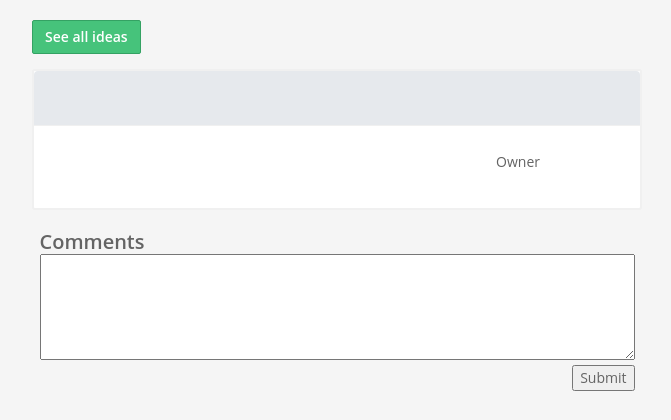
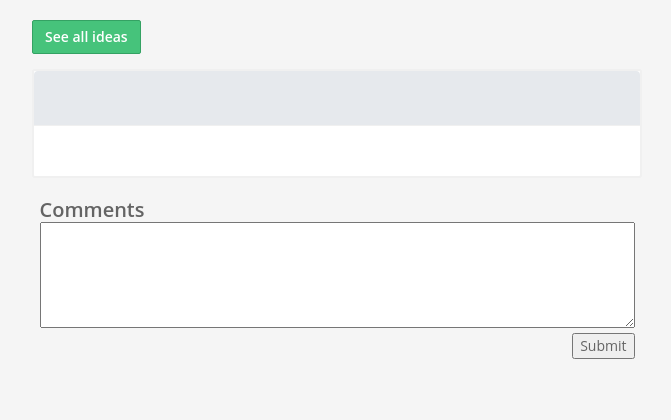
Before and after one commit to OliverCattermole/idea-repo, a PHP site: page /ideadetails.php?idea=1 in a window 1280 px wide. Shown: the part 60-480 px from the top of the page, without its empty margins (303-974 px from the left). Run offline with PHP 8.4, Linux system fonts and the light colour scheme; data that the repository does not hold is empty; some libraries are stand-ins or nearby versions.

Commit message:
removed owner field

```diff
--- a/ideadetails.php
+++ b/ideadetails.php
@@ -89,7 +89,6 @@
 			         					echo $name['name'];
 			         				?>
 			         			</p>
-			         			<p>Owner</p>
 			         			<p>
 			         				<?php echo $idea['date_raised']; ?>
 			         			</p>
--- a/index.php
+++ b/index.php
@@ -103,7 +103,6 @@
 					         					echo $name['name'];
 					         				?>
 					         			</p>
-					         			<p>Owner</p>
 					         			<p>
 					         				<?php echo $idea['date_raised']; ?>
 					         			</p>
```
